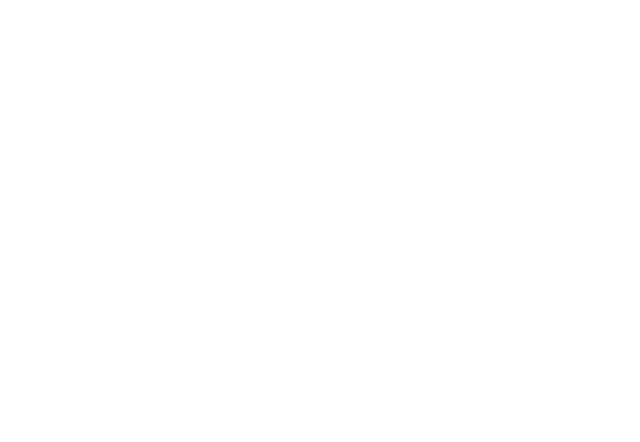
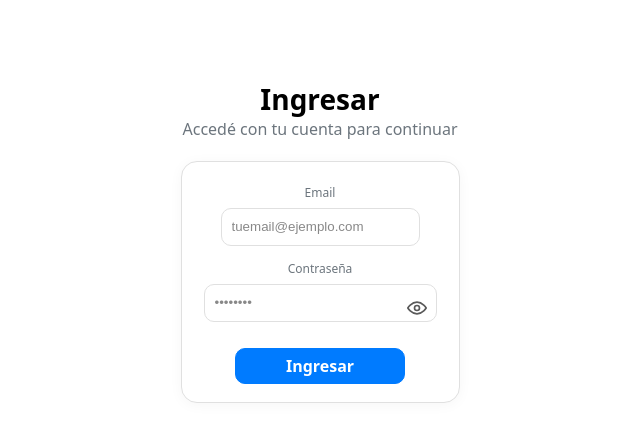
Before and after one commit to Desarrollo-Front/desarrollo_aplicaciones_front, a React (Vite) app: page /login in a window 1280 px wide. Before the commit this address had no page. Shown: the top 442 px of the page, without its empty margins (320-960 px from the left). Built offline with nearby package versions, Linux system fonts and the light colour scheme.

Commit message:
Vista de Login y algunos retoques en Pagos-Lista

```diff
--- a/src/App.jsx
+++ b/src/App.jsx
@@ -1,10 +1,10 @@
 import { BrowserRouter, Routes, Route, Navigate } from "react-router-dom";
-import NavBar from "./components/NavBar";
 import PagosLista from "./views/Pagos-Lista";
 import PagosDetalle from "./views/Pagos-Detalle";
 import Intenciones from "./views/Intenciones";
 import Facturas from "./views/Facturas";
 import Disputas from "./views/Disputas";
+import Login from "./views/Login";
 const Placeholder = ({ title }) => <div style={{ padding: 24 }}>{title}</div>;
 import "./App.css";
 
@@ -14,7 +14,8 @@ export default function App() {
     <BrowserRouter>
       <main className="app-main">
         <Routes>
-          <Route path="/" element={<Navigate to="/pagos" replace />} />
+          <Route path="/" element={<Navigate to="/login" replace />} />
+          <Route path="/login" element={<Login />} />
           <Route path="/pagos" element={<PagosLista />} />
           <Route path="/detalle/:id" element={<PagosDetalle />} />
           <Route path="/intenciones" element={<Intenciones />} />
--- /dev/null
+++ b/src/views/Login.css
@@ -0,0 +1,84 @@
+/* Mantiene tu estética: usa pl-* y variables existentes. Sólo layout/afinado visual. */
+
+.login-wrap{ /* deja aire arriba y centra el bloque */
+  padding-top: 20px;
+}
+
+.login-head{
+  text-align: center;
+  margin-bottom: 8px;
+}
+.login-title{ margin-bottom: 2px; }
+.login-sub{ margin-top: 0; }
+
+/* Card más equilibrado, sin verse angosto ni gigante */
+.login-card{
+  max-width: 560px;
+  margin: 18px auto 0;
+  padding: 22px 22px 18px;
+  border-radius: 16px;
+  border: 1px solid var(--line);
+  background: #fff;
+  box-shadow: 0 2px 14px rgba(0,0,0,.04);
+}
+
+/* Form grid consistente */
+.login-form{
+  display: grid;
+  gap: 14px;
+}
+
+/* Input con icono de ojo dentro (no desplaza nada) */
+.pass-wrapper{
+  position: relative;
+  display: flex;
+  align-items: center;
+}
+.pass-wrapper .pl-input{
+  width: 100%;
+  padding-right: 44px; /* espacio para el icono */
+}
+
+/* Botón ojito */
+.pass-toggle{
+  position: absolute;
+  right: 10px;
+  height: 28px;
+  width: 28px;
+  display: grid;
+  place-items: center;
+  background: transparent;
+  border: none;
+  cursor: pointer;
+  color: #5a5a5a;
+  border-radius: 8px;
+}
+.pass-toggle:hover{ color: #000; background: #f2f2f2; }
+.pass-toggle:focus-visible{ outline: 2px solid #9ab6ff; outline-offset: 2px; }
+
+/* Acciones */
+.login-actions{
+  display: flex;
+  justify-content: center; /* centra el botón */
+  margin-top: 12px;
+}
+.login-submit{
+  min-width: 170px;
+  font-weight: 600;
+}
+
+/* Alert de error consistente con tu lenguaje */
+.login-alert{
+  margin: 6px 0 12px;
+  border: 1px solid #f5c6cb;
+  background: #f8d7da;
+  color: #721c24;
+  border-radius: 10px;
+  padding: 10px 12px;
+  font-size: 14px;
+}
+
+/* Responsive */
+@media (max-width: 640px){
+  .login-card{ max-width: 100%; padding: 18px; }
+}
--- /dev/null
+++ b/src/views/Login.jsx
@@ -0,0 +1,133 @@
+import { useState } from "react";
+import { useNavigate } from "react-router-dom";
+import "./Login.css";
+
+export default function Login() {
+  const navigate = useNavigate();
+  const [form, setForm] = useState({ email: "", password: "" });
+  const [showPass, setShowPass] = useState(false);
+  const [loading, setLoading] = useState(false);
+  const [err, setErr] = useState("");
+
+  const onChange = (e) => {
+    const { name, value } = e.target;
+    setForm((s) => ({ ...s, [name]: value }));
+  };
+
+  const handleSubmit = async (e) => {
+    e.preventDefault();
+    setErr("");
+    if (!form.email || !form.password) {
+      setErr("Completá email y contraseña.");
+      return;
+    }
+    setLoading(true);
+    try {
+      const res = await fetch("http://localhost:8080/api/auth/login", {
+        method: "POST",
+        headers: { "Content-Type": "application/json" },
+        body: JSON.stringify({ email: form.email.trim(), password: form.password }),
+      });
+
+      if (!res.ok) {
+        if (res.status === 401) throw new Error("Credenciales inválidas.");
+        throw new Error("No se pudo iniciar sesión.");
+      }
+
+      const data = await res.json(); // { token, userId, email, name, role, type }
+      localStorage.setItem("auth", JSON.stringify(data));
+      localStorage.setItem("token", data.token);
+      localStorage.setItem("tokenType", data.type);
+      localStorage.setItem("userId", String(data.userId));
+      localStorage.setItem("email", data.email);
+      localStorage.setItem("name", data.name);
+      localStorage.setItem("role", data.role);
+      localStorage.setItem("authHeader", `${data.type} ${data.token}`);
+
+      navigate("/pagos");
+    } catch (e2) {
+      setErr(e2.message || "Error inesperado.");
+    } finally {
+      setLoading(false);
+    }
+  };
+
+  return (
+    <div className="pl-wrap login-wrap">
+      <div className="login-head">
+        <h1 className="pl-title login-title">Ingresar</h1>
+        <p className="pl-sub login-sub">Accedé con tu cuenta para continuar</p>
+      </div>
+
+      <div className="pl-card login-card">
+        {err && <div className="login-alert" role="alert">{err}</div>}
+
+        <form className="login-form" onSubmit={handleSubmit} noValidate>
+          {/* Email */}
+          <div className="pl-field">
+            <label htmlFor="email">Email</label>
+            <input
+              id="email"
+              name="email"
+              type="email"
+              className="pl-input"
+              placeholder="tuemail@ejemplo.com"
+              value={form.email}
+              onChange={onChange}
+              autoComplete="email"
+              required
+            />
+          </div>
+
+          {/* Password con ojo dentro del input */}
+          <div className="pl-field">
+            <label htmlFor="password">Contraseña</label>
+            <div className="pass-wrapper">
+              <input
+                id="password"
+                name="password"
+                type={showPass ? "text" : "password"}
+                className="pl-input"
+                placeholder="••••••••"
+                value={form.password}
+                onChange={onChange}
+                autoComplete="current-password"
+                required
+                minLength={6}
+              />
+              <button
+                type="button"
+                className="pass-toggle"
+                onClick={() => setShowPass((s) => !s)}
+                aria-label={showPass ? "Ocultar contraseña" : "Mostrar contraseña"}
+                title={showPass ? "Ocultar" : "Mostrar"}
+              >
+                {showPass ? (
+                  /* ojo tachado */
+                  <svg width="20" height="20" viewBox="0 0 24 24" fill="none">
+                    <path d="M3 3l18 18" stroke="currentColor" strokeWidth="2" strokeLinecap="round"/>
+                    <path d="M1 12s4-7 11-7c2.4 0 4.5.7 6.2 1.7" stroke="currentColor" strokeWidth="2" fill="none"/>
+                    <path d="M23 13s-4 7-11 7c-2.1 0-4-.5-5.6-1.3" stroke="currentColor" strokeWidth="2" fill="none"/>
+                  </svg>
+                ) : (
+                  /* ojo abierto */
+                  <svg width="20" height="20" viewBox="0 0 24 24" fill="none">
+                    <path d="M1 12s4-7 11-7 11 7 11 7-4 7-11 7S1 12 1 12z" stroke="currentColor" strokeWidth="2" fill="none"/>
+                    <circle cx="12" cy="12" r="3" stroke="currentColor" strokeWidth="2" fill="none"/>
+                  </svg>
+                )}
+              </button>
+            </div>
+          </div>
+
+          {/* Acciones */}
+          <div className="login-actions">
+            <button className="pl-btn pl-btn--ver login-submit" type="submit" disabled={loading}>
+              {loading ? "Ingresando..." : "Ingresar"}
+            </button>
+          </div>
+        </form>
+      </div>
+    </div>
+  );
+}
--- a/src/views/Pagos-Lista.css
+++ b/src/views/Pagos-Lista.css
@@ -32,6 +32,7 @@
   gap: 12px;
   align-items: end;
   margin-bottom: 14px;
+  margin-top: 100px;
 }
 .pl-field label {
   display: block;
@@ -228,6 +229,83 @@
   border-color: #005cbf;
 }
 
+/* Topbar con botón de logout a la derecha */
+.pl-headrow{
+  display:flex;
+  align-items:flex-end;
+  justify-content:space-between;
+  gap:12px;
+}
+
+.pl-head-actions{
+  display:flex;
+  align-items:center;
+  gap:10px;
+}
+
+.pl-user{
+  color: var(--muted);
+  font-size: 14px;
+}
+
+/* Botón rojo para cerrar sesión (sigue tu lenguaje pl-btn) */
+.pl-btn--logout{
+  border: 1px solid #dc3545;
+  background: #dc3545;
+  color:#fff;
+}
+.pl-btn--logout:hover{
+  background:#c82333;
+  border-color:#bd2130;
+}
+
+/* Responsive: que el título y el botón apilen en pantallas chicas */
+@media (max-width: 640px){
+  .pl-headrow{
+    align-items: stretch;
+    flex-direction: column;
+  }
+  .pl-head-actions{
+    justify-content: flex-end;
+  }
+}
+/* Para colocar el botón sin mover el título */
+.pl-wrap { position: relative; }
+
+.logout-top{
+  position: absolute;
+  top: 40px;              /* ajustá si tu título ocupa más/menos */
+  right: 20px;
+  display: flex;
+  align-items: center;
+  gap: 10px;
+}
+
+.pl-user{
+  color: var(--muted);
+  font-size: 14px;
+}
+
+/* Botón rojo coherente */
+.pl-btn--logout{
+  border: 1px solid #dc3545;
+  background: #dc3545;
+  color:#fff;
+}
+.pl-btn--logout:hover{
+  background:#c82333;
+  border-color:#bd2130;
+}
+
+/* En mobile que baje debajo del título para que no se solape */
+@media (max-width: 640px){
+  .logout-top{
+    position: static;
+    margin-top: 6px;
+    justify-content: flex-end;
+  }
+}
+
 
 
 /* Responsive */
--- a/src/views/Pagos-Lista.jsx
+++ b/src/views/Pagos-Lista.jsx
@@ -2,72 +2,15 @@ import { useMemo, useState } from "react";
 import { useNavigate } from "react-router-dom";
 import "./Pagos-Lista.css";
 
-
 const MOCK_PAGOS = [
-  {
-    id: 98421,
-    cliente: "Paula Álvarez",
-    prestador: "Servicios Tigre SRL",
-    metodo: "Crédito",
-    estado: "Aprobado",
-    subtotal: 52000,
-    impuestos: 6200,
-    total: 58200,
-    moneda: "ARS",
-    fechaISO: "2025-08-18T14:31:00",
-  },
-  {
-    id: 98420,
-    cliente: "Juan Pérez",
-    prestador: "Servicios Tigre SRL",
-    metodo: "Billetera",
-    estado: "Pendiente",
-    subtotal: 10000,
-    impuestos: 2000,
-    total: 12000,
-    moneda: "ARS",
-    fechaISO: "2025-08-18T13:02:00",
-  },
-  {
-    id: 98419,
-    cliente: "María Giménez",
-    prestador: "Reparaciones Norte",
-    metodo: "Débito",
-    estado: "Rechazado",
-    subtotal: 21100,
-    impuestos: 21800,
-    total: 42900,
-    moneda: "ARS",
-    fechaISO: "2025-08-17T19:47:00",
-  },
-  {
-    id: 98418,
-    cliente: "Laura Soto",
-    prestador: "Servicios Tigre SRL",
-    metodo: "Crédito",
-    estado: "Expirado",
-    subtotal: 8000,
-    impuestos: 960,
-    total: 8960,
-    moneda: "ARS",
-    fechaISO: "2025-08-16T09:28:00",
-  },
+  { id: 98421, cliente: "Paula Álvarez", prestador: "Servicios Tigre SRL", metodo: "Crédito", estado: "Aprobado", subtotal: 52000, impuestos: 6200, total: 58200, moneda: "ARS", fechaISO: "2025-08-18T14:31:00" },
+  { id: 98420, cliente: "Juan Pérez", prestador: "Servicios Tigre SRL", metodo: "Billetera", estado: "Pendiente", subtotal: 10000, impuestos: 2000, total: 12000, moneda: "ARS", fechaISO: "2025-08-18T13:02:00" },
+  { id: 98419, cliente: "María Giménez", prestador: "Reparaciones Norte", metodo: "Débito", estado: "Rechazado", subtotal: 21100, impuestos: 21800, total: 42900, moneda: "ARS", fechaISO: "2025-08-17T19:47:00" },
+  { id: 98418, cliente: "Laura Soto", prestador: "Servicios Tigre SRL", metodo: "Crédito", estado: "Expirado", subtotal: 8000, impuestos: 960, total: 8960, moneda: "ARS", fechaISO: "2025-08-16T09:28:00" },
 ];
 
 const METODOS = ["Todos los métodos", "Tarjeta crédito", "Tarjeta débito", "Billetera"];
-const ESTADOS_CHIPS = [
-  "Pendiente",
-  "Aprobado",
-  "Rechazado",
-  "Disputa",
-  "Reembolsado",
-  "Expirado",
-
-  "Crédito",
-  "Débito",
-  "Billetera",
-];
-
+const ESTADOS_CHIPS = ["Pendiente","Aprobado","Rechazado","Disputa","Reembolsado","Expirado","Crédito","Débito","Billetera"];
 
 const money = (n, curr = "ARS", locale = "es-AR") =>
   new Intl.NumberFormat(locale, { style: "currency", currency: curr }).format(n);
@@ -79,12 +22,10 @@ const fechaFmt = (iso, locale = "es-AR") => {
   return { fecha, hora };
 };
 
-
 function Badge({ kind, children }) {
   const key = (kind || "").toLowerCase().normalize("NFD").replace(/\p{Diacritic}/gu, "");
   return <span className={`pl-badge pl-badge--${key}`}>{children}</span>;
 }
-
 function Chip({ active, onClick, children }) {
   return (
     <button type="button" className={`pl-chip ${active ? "is-on" : ""}`} onClick={onClick}>
@@ -93,9 +34,8 @@ function Chip({ active, onClick, children }) {
   );
 }
 
-
-export default function PagosLista({ data = MOCK_PAGOS, onVer }) {
-
+export default function PagosLista({ data = MOCK_PAGOS }) {
+  const navigate = useNavigate();
   const [rol, setRol] = useState("Cliente");
   const [query, setQuery] = useState("");
   const [metodo, setMetodo] = useState(METODOS[0]);
@@ -103,8 +43,18 @@ export default function PagosLista({ data = MOCK_PAGOS, onVer }) {
   const [hasta, setHasta] = useState("");
   const [orden, setOrden] = useState("Fecha ⬇");
   const [chips, setChips] = useState(new Set());
-  const navigate = useNavigate();
 
+  // Nombre de usuario (si existe en localStorage)
+  const userName =
+    (JSON.parse(localStorage.getItem("auth") || "{}").name) ||
+    localStorage.getItem("name") ||
+    "Usuario";
+
+  const handleLogout = () => {
+    // Borra TODO el localStorage y redirige
+    localStorage.clear();
+    navigate("/login", { replace: true });
+  };
 
   const toggleChip = (name) => {
     const next = new Set(chips);
@@ -112,10 +62,8 @@ export default function PagosLista({ data = MOCK_PAGOS, onVer }) {
     setChips(next);
   };
 
-
   const pagos = useMemo(() => {
     let arr = [...data];
-
 
     if (query.trim()) {
       const q = query.toLowerCase();
@@ -123,22 +71,13 @@ export default function PagosLista({ data = MOCK_PAGOS, onVer }) {
         (rol === "Cliente" ? p.cliente : p.prestador).toLowerCase().includes(q)
       );
     }
-
-
     if (metodo !== METODOS[0]) {
       const map = { "Tarjeta crédito": "Crédito", "Tarjeta débito": "Débito", Billetera: "Billetera" };
       arr = arr.filter((p) => p.metodo === map[metodo]);
     }
-
-
     if (desde) arr = arr.filter((p) => new Date(p.fechaISO) >= new Date(desde + "T00:00:00"));
     if (hasta) arr = arr.filter((p) => new Date(p.fechaISO) <= new Date(hasta + "T23:59:59"));
-
-
-    if (chips.size) {
-      arr = arr.filter((p) => chips.has(p.estado) || chips.has(p.metodo));
-    }
-
+    if (chips.size) arr = arr.filter((p) => chips.has(p.estado) || chips.has(p.metodo));
 
     arr.sort((a, b) => {
       if (orden.startsWith("Fecha")) {
@@ -152,64 +91,34 @@ export default function PagosLista({ data = MOCK_PAGOS, onVer }) {
     return arr;
   }, [data, rol, query, metodo, desde, hasta, chips, orden]);
 
-
   const exportCSV = () => {
-    const headers = [
-      "ID",
-      "Cliente",
-      "Prestador",
-      "Método",
-      "Estado",
-      "Subtotal",
-      "Impuestos",
-      "Total",
-      "Moneda",
-      "Fecha",
-      "Hora",
-    ];
+    const headers = ["ID","Cliente","Prestador","Método","Estado","Subtotal","Impuestos","Total","Moneda","Fecha","Hora"];
     const rows = pagos.map((p) => {
       const { fecha, hora } = fechaFmt(p.fechaISO);
-      return [
-        p.id,
-        p.cliente,
-        p.prestador,
-        p.metodo,
-        p.estado,
-        p.subtotal,
-        p.impuestos,
-        p.total,
-        p.moneda,
-        fecha,
-        hora,
-      ];
+      return [p.id,p.cliente,p.prestador,p.metodo,p.estado,p.subtotal,p.impuestos,p.total,p.moneda,fecha,hora];
     });
-    const csv =
-      headers.join(",") +
-      "\n" +
-      rows
-        .map((r) =>
-          r
-            .map((v) => {
+    const csv = headers.join(",") + "\n" + rows
+      .map((r) => r.map((v) => {
         const s = String(v ?? "");
         return s.includes(",") || s.includes('"') ? `"${s.replace(/"/g, '""')}"` : s;
-            })
-            .join(",")
-        )
+      }).join(","))
       .join("\n");
-
     const blob = new Blob([csv], { type: "text/csv;charset=utf-8;" });
     const url = URL.createObjectURL(blob);
     const a = document.createElement("a");
-    a.href = url;
-    a.download = `pagos_${new Date().toISOString().slice(0, 10)}.csv`;
-    a.click();
+    a.href = url; a.download = `pagos_${new Date().toISOString().slice(0,10)}.csv`; a.click();
     URL.revokeObjectURL(url);
   };
 
   return (
     <div className="pl-wrap">
       <h1 className="pl-title">Pagos</h1>
-      <p className="pl-sub">Lista con búsqueda por rol, rango de fechas y orden por monto/fecha.</p>
+      <div className="logout-top">
+        <span className="pl-user">Hola, {userName}</span>
+        <button className="pl-btn pl-btn--logout" onClick={handleLogout}>
+          Cerrar sesión
+        </button>
+      </div>
 
       {/* Filtros */}
       <section className="pl-filters">
@@ -232,9 +141,7 @@ export default function PagosLista({ data = MOCK_PAGOS, onVer }) {
         <div className="pl-field">
           <label>Método</label>
           <select className="pl-sel" value={metodo} onChange={(e) => setMetodo(e.target.value)}>
-            {METODOS.map((m) => (
-              <option key={m}>{m}</option>
-            ))}
+            {METODOS.map((m) => (<option key={m}>{m}</option>))}
           </select>
         </div>
 
@@ -267,28 +174,17 @@ export default function PagosLista({ data = MOCK_PAGOS, onVer }) {
       {/* Chips */}
       <div className="pl-chips">
         {ESTADOS_CHIPS.map((e) => (
-          <Chip key={e} active={chips.has(e)} onClick={() => toggleChip(e)}>
-            {e}
-          </Chip>
+          <Chip key={e} active={chips.has(e)} onClick={() => toggleChip(e)}>{e}</Chip>
         ))}
       </div>
 
       {/* Tabla */}
       <section className="table-card">
-        <table >
+        <table>
           <thead>
             <tr>
-              <th>ID</th>
-              <th>Cliente</th>
-              <th>Prestador</th>
-              <th>Método</th>
-              <th>Estado</th>
-              <th>Subtotal</th>
-              <th>Impuestos</th>
-              <th>Total</th>
-              <th>Moneda</th>
-              <th>Fecha</th>
-              <th></th>
+              <th>ID</th><th>Cliente</th><th>Prestador</th><th>Método</th><th>Estado</th>
+              <th>Subtotal</th><th>Impuestos</th><th>Total</th><th>Moneda</th><th>Fecha</th><th></th>
             </tr>
           </thead>
           <tbody>
@@ -307,39 +203,23 @@ export default function PagosLista({ data = MOCK_PAGOS, onVer }) {
                   <td>{p.moneda}</td>
                   <td>
                     <div className="pl-fecha">
-            <div>{fecha}</div>
-            <small>{hora}</small>
+                      <div>{fecha}</div><small>{hora}</small>
                     </div>
                   </td>
                   <td>
                     {p.estado === "Pendiente" ? (
-            <button
-              className="pl-btn pl-btn--pagar"
-              onClick={() => navigate(`/pago/${p.id}`)}
-            >
-              Pagar
-            </button>
+                      <button className="pl-btn pl-btn--pagar" onClick={() => navigate(`/pago/${p.id}`)}>Pagar</button>
                     ) : (
-            <button
-              className="pl-btn pl-btn--ghost"
-              onClick={() => navigate(`/detalle/${p.id}`)}
-            >
-              Ver
-            </button>
+                      <button className="pl-btn pl-btn--ghost" onClick={() => navigate(`/detalle/${p.id}`)}>Ver</button>
                     )}
                   </td>
                 </tr>
               );
             })}
             {pagos.length === 0 && (
-    <tr>
-      <td className="pl-empty" colSpan={11}>
-        No hay resultados con los filtros aplicados.
-      </td>
-    </tr>
+              <tr><td className="pl-empty" colSpan={11}>No hay resultados con los filtros aplicados.</td></tr>
             )}
           </tbody>
-
         </table>
       </section>
     </div>
```
Lines whose indentation alone changed are shown as unchanged.
